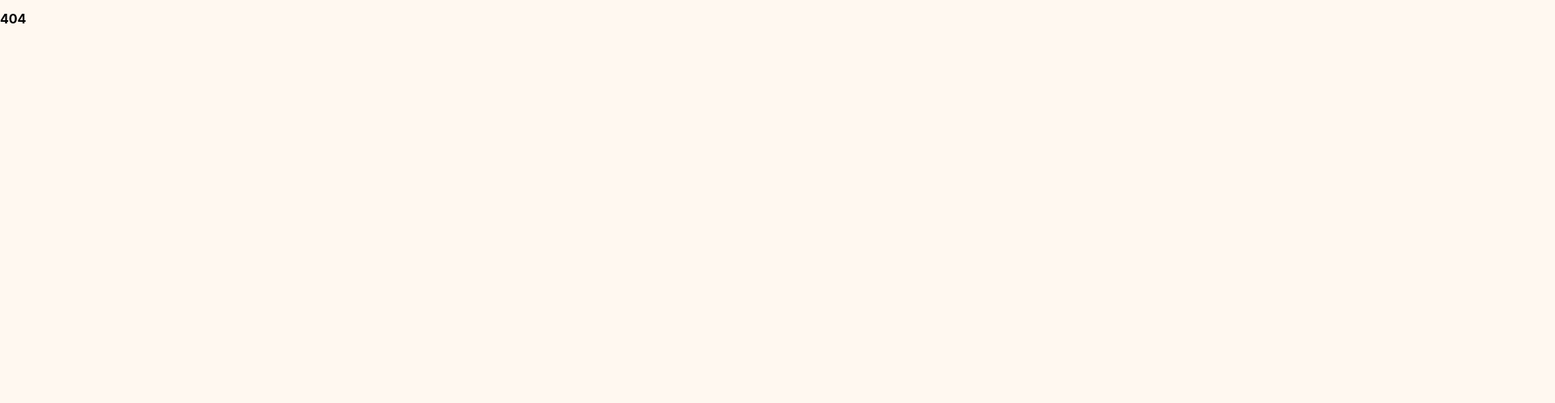
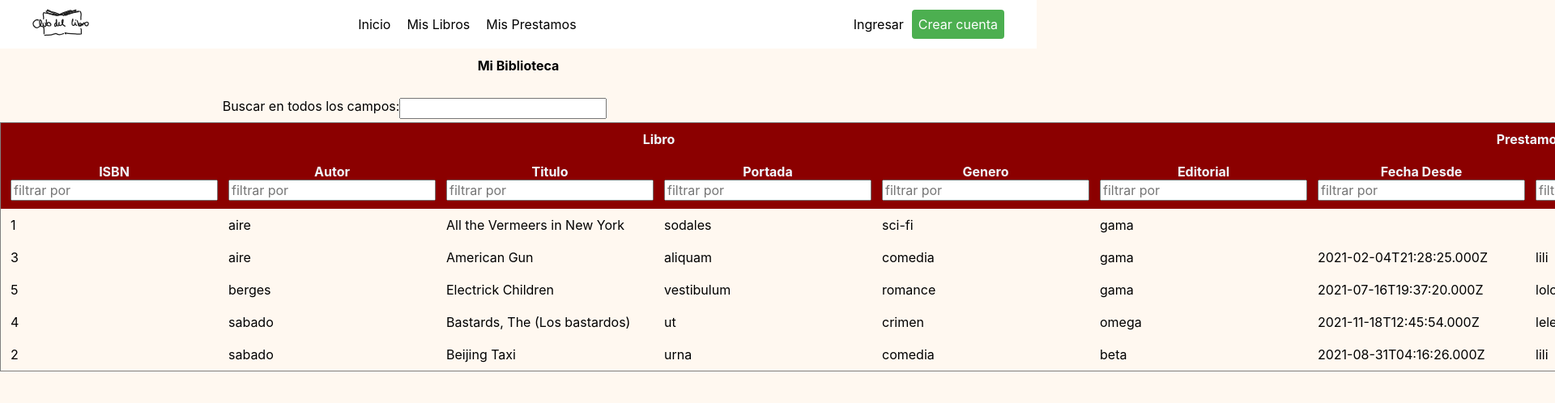
Before and after one commit to bacarvalho/tp2-GRUPO-05-front, a React (Create React App) app: page /my_books in a window 1280 px wide. Shown: the top 498 px of the page at 81% size, 1920 px wide, since content can reach past the window. Built offline with nearby package versions, Linux system fonts and the light colour scheme.

Commit message:
Mi biblioteca WIP

```diff
--- a/src/App.js
+++ b/src/App.js
@@ -8,6 +8,7 @@ import {
 import Home from './page/Home'
 import Profile from './page/Profile'
 import Login from './page/Login'
+import MyBooks from './page/MyBooks'
 
 
 export default function router() {
@@ -18,6 +19,7 @@ export default function router() {
         <Route path="/" element={<Home />} />
         <Route path="/login" element={<Login />} />
         <Route path="/profile" element={<Profile />} />
+        <Route path="/my_books" element={<MyBooks />} />
         <Route path="*" element={<NotFound/>} />
       </Routes>
       </div>
--- a/src/components/Table/styles.desktop.css
+++ b/src/components/Table/styles.desktop.css
@@ -24,7 +24,6 @@ thead {
 }
 
 td, th{
-    min-width: 100px;
     text-align: left;
     padding-top:10px;
     padding-bottom:10px;
--- a/src/page/Home/index.js
+++ b/src/page/Home/index.js
@@ -2,7 +2,7 @@ import React, {useState, useEffect} from 'react';
 import Layout from '../../components/Layout';
 import Table  from '../../components/Table';
 import {getLibros} from '../../services/librosServices';
-import { COLUMNS } from '../../components/Table/HomeColumns'
+import { COLUMNS } from './HomeColumns'
 
 
 
--- /dev/null
+++ b/src/page/MyBooks/MOCKDATA.json
@@ -0,0 +1,107 @@
+[
+    {
+      "Libro": {
+        "isbn": 1,
+        "titulo": "All the Vermeers in New York",
+        "imagen_portada": "sodales",
+        "Genero": {
+          "nombre": "sci-fi"
+        },
+        "Autor": {
+          "nombre": "aire"
+        },
+        "Editorial": {
+          "nombre": "gama"
+        }
+      },
+      "Prestamo": null
+    },
+    {
+      "Libro": {
+        "isbn": 3,
+        "titulo": "American Gun",
+        "imagen_portada": "aliquam",
+        "Genero": {
+          "nombre": "comedia"
+        },
+        "Autor": {
+          "nombre": "aire"
+        },
+        "Editorial": {
+          "nombre": "gama"
+        }
+      },
+      "Prestamo": {
+        "fecha_inicio": "2021-02-04T21:28:25.000Z",
+        "Usuario": {
+          "nombre": "lili"
+        }
+      }
+    },
+    {
+      "Libro": {
+        "isbn": 5,
+        "titulo": "Electrick Children",
+        "imagen_portada": "vestibulum",
+        "Genero": {
+          "nombre": "romance"
+        },
+        "Autor": {
+          "nombre": "berges"
+        },
+        "Editorial": {
+          "nombre": "gama"
+        }
+      },
+      "Prestamo": {
+        "fecha_inicio": "2021-07-16T19:37:20.000Z",
+        "Usuario": {
+          "nombre": "lolo"
+        }
+      }
+    },
+    {
+      "Libro": {
+        "isbn": 4,
+        "titulo": "Bastards, The (Los bastardos)",
+        "imagen_portada": "ut",
+        "Genero": {
+          "nombre": "crimen"
+        },
+        "Autor": {
+          "nombre": "sabado"
+        },
+        "Editorial": {
+          "nombre": "omega"
+        }
+      },
+      "Prestamo": {
+        "fecha_inicio": "2021-11-18T12:45:54.000Z",
+        "Usuario": {
+          "nombre": "lele"
+        }
+      }
+    },
+    {
+      "Libro": {
+        "isbn": 2,
+        "titulo": "Beijing Taxi",
+        "imagen_portada": "urna",
+        "Genero": {
+          "nombre": "comedia"
+        },
+        "Autor": {
+          "nombre": "sabado"
+        },
+        "Editorial": {
+          "nombre": "beta"
+        }
+      },
+      "Prestamo": {
+        "fecha_inicio": "2021-08-31T04:16:26.000Z",
+        "Usuario": {
+          "nombre": "lili"
+        }
+      }
+    }
+  ]
--- /dev/null
+++ b/src/page/MyBooks/index.js
@@ -0,0 +1,20 @@
+import React from 'react';
+import Layout from '../../components/Layout';
+import MOCKDATA from './MOCKDATA'
+import {COLUMNS} from './myBooksColumns'
+import Table from '../../components/Table'
+import './styles.desktop.css'
+
+
+function View() {
+    return(
+        <>
+            <Layout>
+                <h1>Mi Biblioteca</h1>
+                <Table data = {MOCKDATA} columns = {COLUMNS}/>
+            </Layout>
+        </>
+    )
+}
+
+export default View;
--- /dev/null
+++ b/src/page/MyBooks/myBooksColumns.js
@@ -0,0 +1,46 @@
+export const COLUMNS = [
+  {
+    // first group - TV Show
+    Header: "Libro",
+    // First group columns
+    columns: [
+    {
+      Header: 'ISBN',
+      accessor: 'Libro.isbn'
+    },
+      {
+        Header: 'Autor',
+        accessor: 'Libro.Autor.nombre'
+      },
+      {
+        Header: 'Titulo',
+        accessor: 'Libro.titulo'
+      },
+      {
+        Header: 'Portada',
+        accessor: 'Libro.imagen_portada'
+      },
+      {
+        Header: 'Genero',
+        accessor: 'Libro.Genero.nombre'
+      },
+      {
+          Header: 'Editorial',
+          accessor: 'Libro.Editorial.nombre'
+        }
+      ]
+  },
+  {
+    Header: "Prestamos",
+    columns: [
+      {
+        Header: "Fecha Desde",
+        accessor: "Prestamo.fecha_inicio"
+      },
+      {
+        Header: "Usuario",
+        accessor: "Prestamo.Usuario.nombre"
+      },
+    ]
+  }
+  ]
--- /dev/null
+++ b/src/page/MyBooks/styles.desktop.css
@@ -0,0 +1,23 @@
+@import url('./../../components/Layout/styles.desktop.css');
+
+.table-container {
+    display:flex;
+    flex-wrap: wrap;
+    justify-content: left;
+}
+
+h1{
+    text-align: center;
+}
+
+td{
+    text-align: left;
+    padding-top:10px;
+    padding-bottom:10px;
+    padding-left: 12px;
+    max-width: 10px;
+}
+
+th {
+    text-align: center;
+}
```
Also changed, not shown: src/components/Table/sampledata.json (+25 -0 lines), src/page/Home/HomeColumns.js (renamed from src/components/Table/HomeColumns.js).
